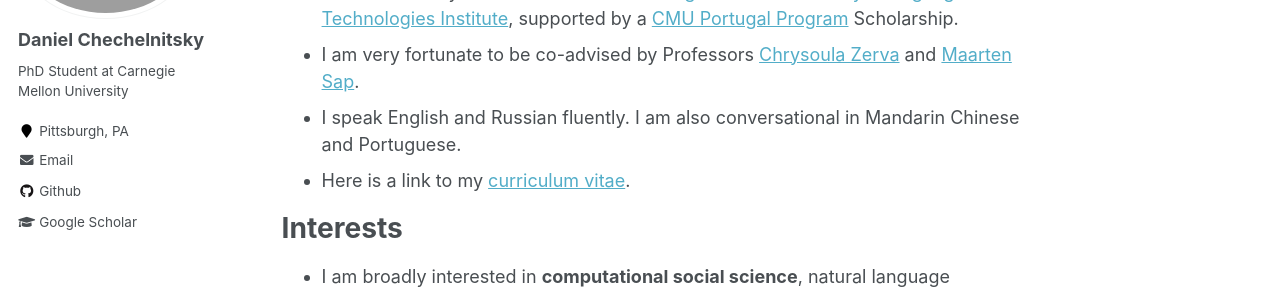
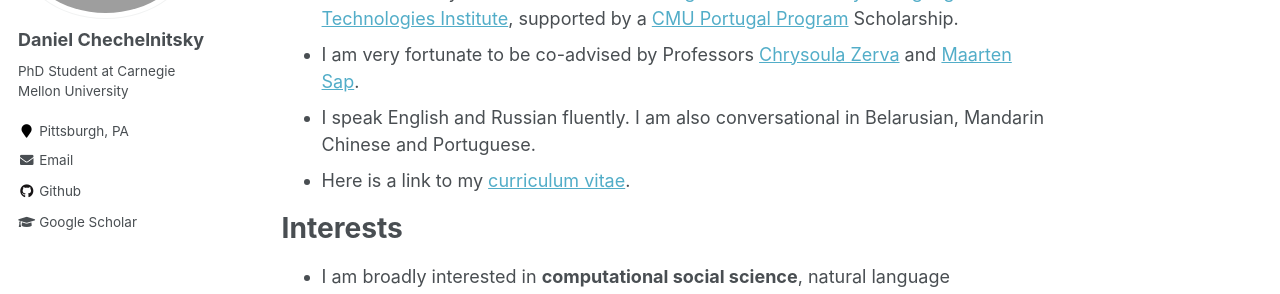
Before and after one commit to chechelnitskd/chechelnitskd.github.io, a Jekyll site: the page built from _pages/about.md, in a window 1280 px wide and 900 px high. Shown: the part 233-527 px from the top of the window. Built offline with Jekyll 4.4.1, drawn with Linux system fonts in a browser that asks for light colours.

Commit message:
Update about.md

```diff
--- a/_pages/about.md
+++ b/_pages/about.md
@@ -11,7 +11,7 @@ redirect_from:
 Hi, I'm Dan! Here is some information about me:
 - I am a second-year Ph.D. Student at [Carnegie Mellon University's Language Technologies Institute](https://www.lti.cs.cmu.edu/), supported by a [CMU Portugal Program](https://cmuportugal.org/) Scholarship.
 - I am very fortunate to be co-advised by Professors [Chrysoula Zerva](https://scholar.google.com/citations?user=S5NGkFsAAAAJ&hl=en&oi=ao) and [Maarten Sap](https://maartensap.com/).
-- I speak English and Russian fluently. I am also conversational in Mandarin Chinese and Portuguese.
+- I speak English and Russian fluently. I am also conversational in Belarusian, Mandarin Chinese and Portuguese.
 - Here is a link to my [curriculum vitae](https://chechelnitskd.github.io/Chechelnitsky_CV_2024.pdf).
 
 # Interests
```
